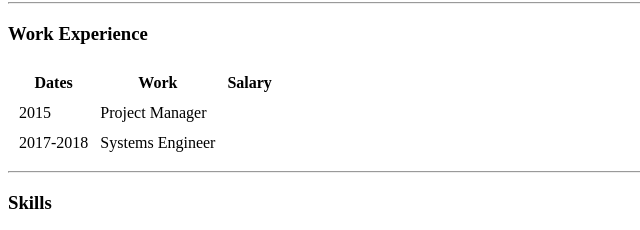
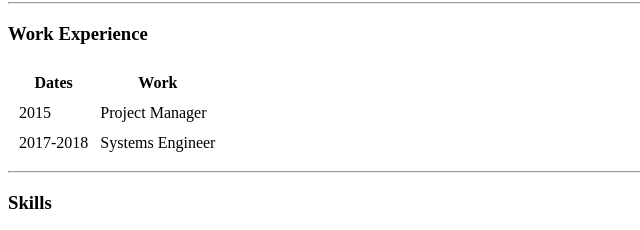
Before and after one commit to andrew-j9/udemy-html1, a plain HTML site: page index.html in a window 1280 px wide. Shown: the part 361-591 px from the top of the page, 0-640 px from the left. Drawn offline with Linux system fonts and the light colour scheme.

Commit message:
deleted salary cell

```diff
--- a/index.html
+++ b/index.html
@@ -33,7 +33,6 @@
       <tr>
         <th>Dates</th>
         <th>Work</th>
-        <th>Salary</th>
       </tr>
     </thead>
     <tbody>
```
